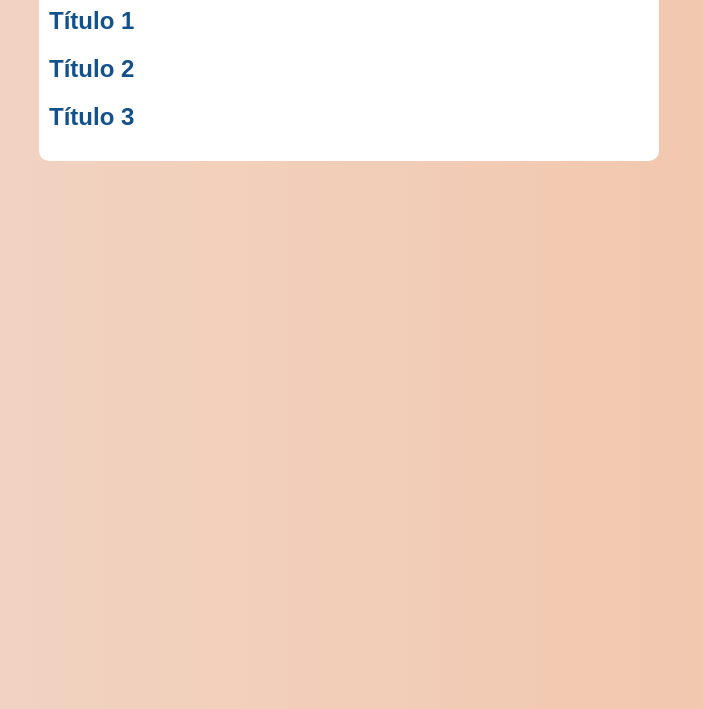
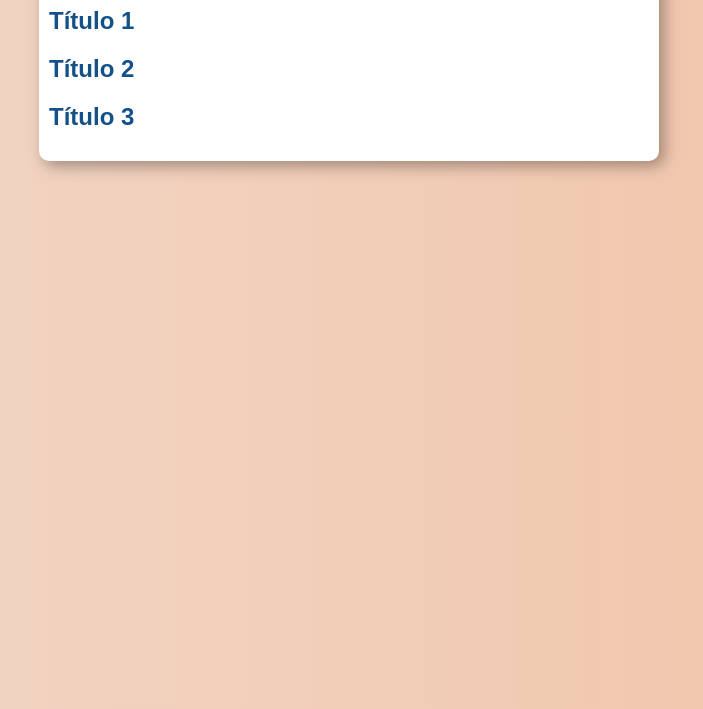
Before and after one commit to romersonrsantana/estudos-html-css, a plain HTML site: page exercicios/ex016_cores/cor03_primeiro_exemplo_real.html in a window 1280 px wide. Shown: the part 91-800 px from the top of the page, without its empty margins (291-994 px from the left). Drawn offline with Linux system fonts and the light colour scheme.

Commit message:
Update style.css

```diff
--- a/exercicios/ex016_cores/style.css
+++ b/exercicios/ex016_cores/style.css
@@ -11,6 +11,7 @@ body{
 main{
     background-color: white;
     border-radius: 10px;
+    box-shadow: 5px 5px 15px #57453b85;
     width: 600px;
     margin: auto;
     padding: 10px;
```
